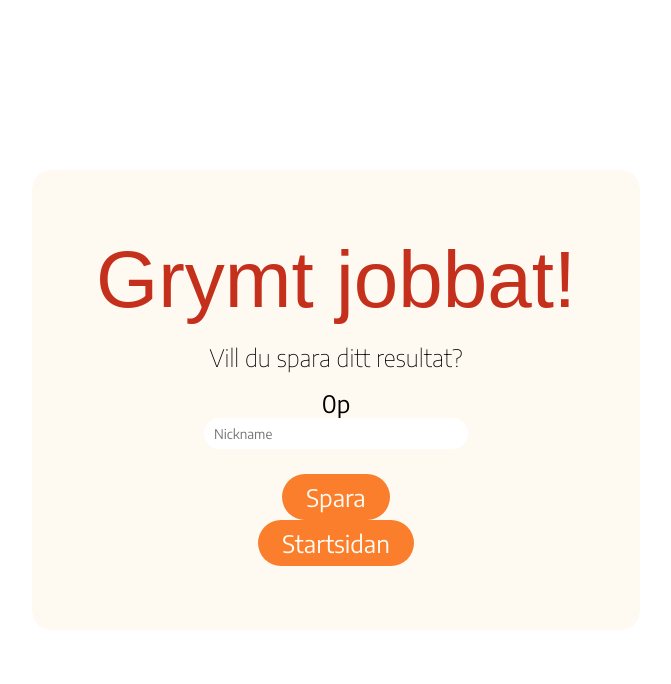
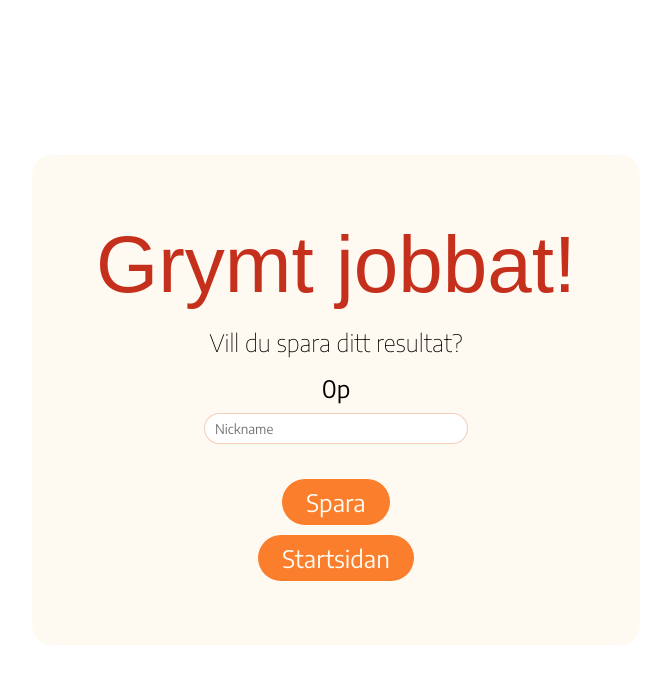
Before and after one commit to Skjesper/GoldenBeetlebug, a React (Vite) app: page /leaderboard in a window 1280 px wide. Shown: the top 684 px of the page, without its empty margins (304-975 px from the left). Built offline with nearby package versions, Linux system fonts and the light colour scheme; no server answers; the database is empty; a web font is replaced by a local one.

Commit message:
added gap

```diff
--- a/src/components/ScoreForm.tsx
+++ b/src/components/ScoreForm.tsx
@@ -18,13 +18,14 @@ const ScoreInput = styled.form`
   display: flex;
   flex-direction: column;
   align-items: center;
+  gap: 10px;
 `;
 
 const Input = styled.input`
     width: 264px;
     height: 31px;
     border-radius: 20px;
-    border: none;
+    border: 1px solid #dc4d0047;
     margin-bottom: 25px;
     padding-left: 10px;
 `;
```
